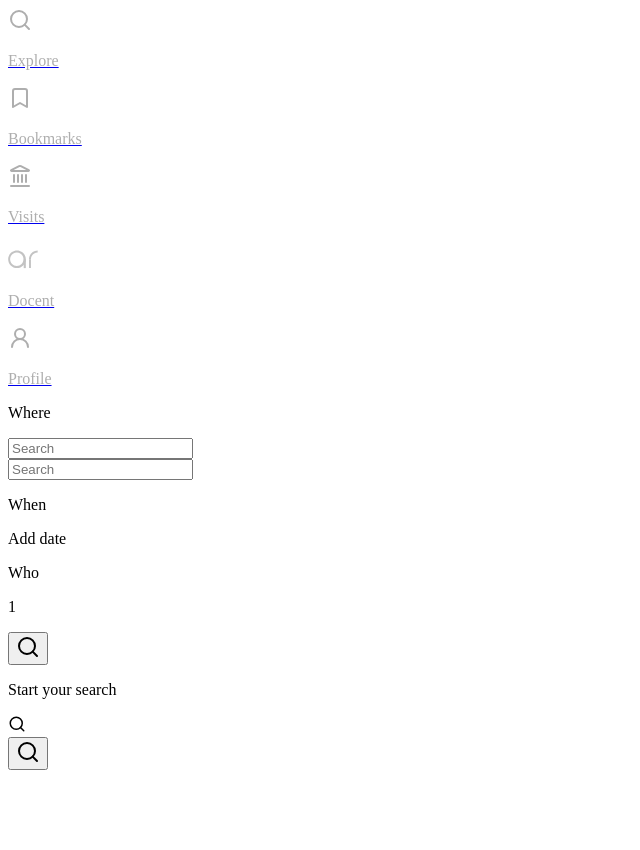
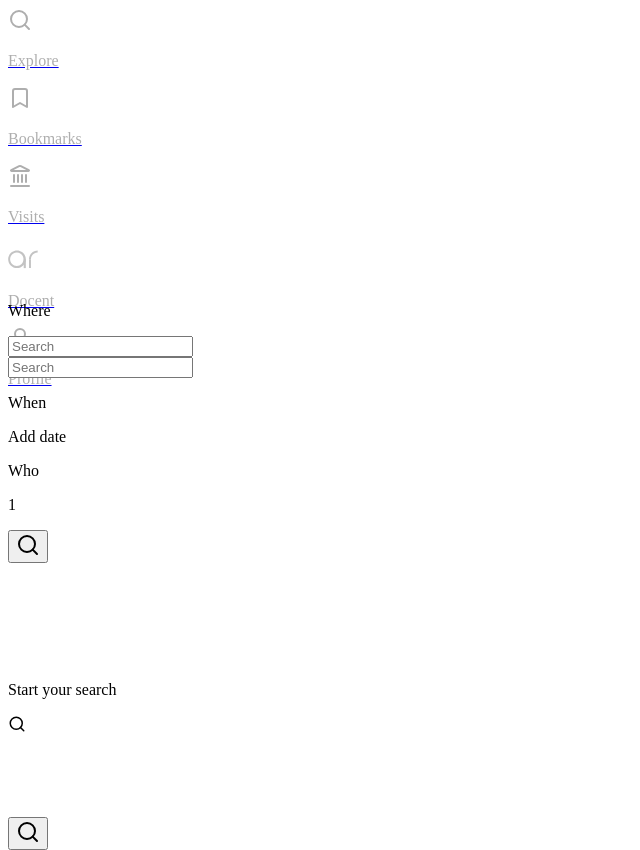
Before and after one commit to soon-y/art, a Next.js app: page /explore in a window 1280 px wide. Shown: the whole page, without its empty margins (0-640 px from the left). Before the commit the page ends 800 px from the top, so only its background shows below. Built offline with nearby package versions, Linux system fonts and the light colour scheme.

Commit message:
arrange order

```diff
--- a/pages/explore.tsx
+++ b/pages/explore.tsx
@@ -18,13 +18,13 @@ interface ExhibitionData {
 export default function Explore({ initialData = [] }: { initialData: ExhibitionData[] }) {
   return (
     <>
-      <Navigation />
-      <Searchbar/>
       <div className='exhibition mt-28 mb-16 md:mt-24 md:mb-0 py-6 grid grid-cols-1 sm:grid-cols-2 md:grid-cols-3 lg:grid-cols-4 2xl:grid-cols-5 gap-x-5 gap-y-8'>
         {initialData.map((exhibition) => (
           <Exhibition key={exhibition.id} json={exhibition} />
         ))}
       </div>
+      <Navigation />
+      <Searchbar />
     </>
   )
 }
```
